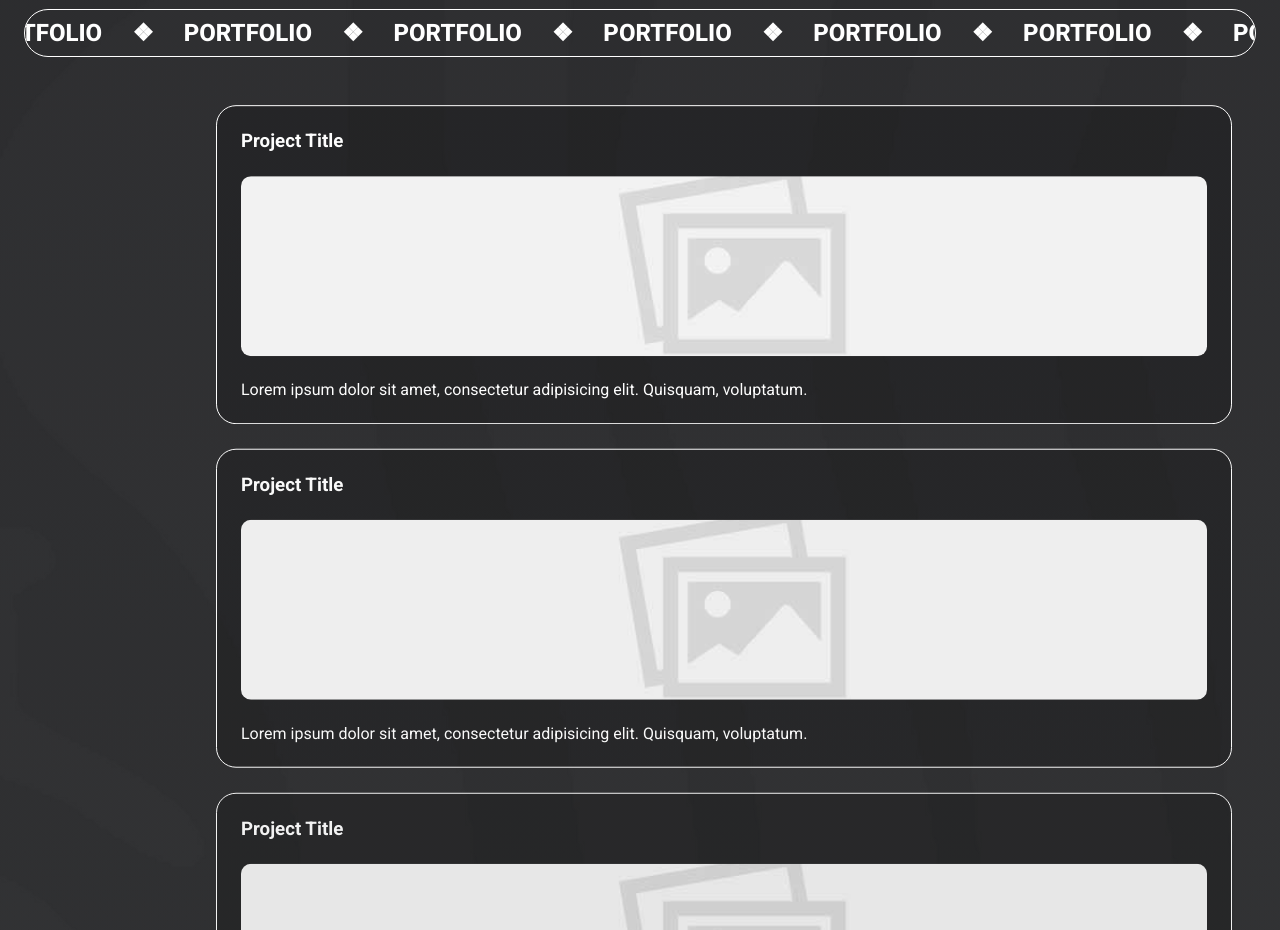
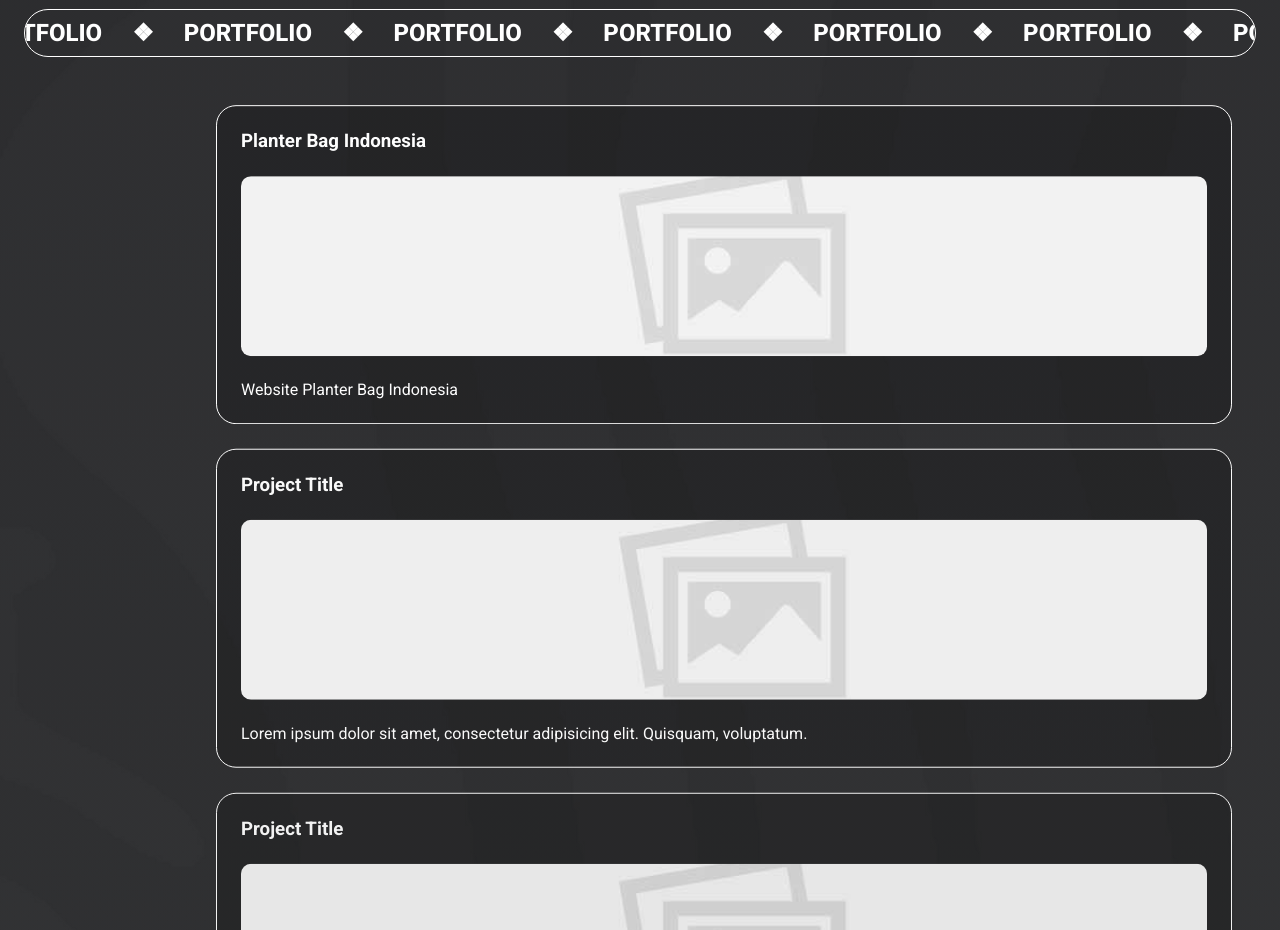
Before and after one commit to SatriaPK/Portofolio, a plain HTML site: page index.html in a window 1280 px wide. Shown: the part 1720-2650 px from the top of the page. Drawn offline with nearby package versions, Linux system fonts and the light colour scheme.

Commit message:
Add first project

```diff
--- a/index.html
+++ b/index.html
@@ -160,11 +160,11 @@
             <div class="projects-grid">
                 <div class="card">
                     <div class="card-title">
-                        <h3>Project Title</h3>
+                        <h3>Planter Bag Indonesia</h3>
                     </div>
                     <div class="card-image"><img src="images/no-image.png" alt=""></div>
                     <div class="card-description">
-                        <p>Lorem ipsum dolor sit amet, consectetur adipisicing elit. Quisquam, voluptatum.</p>
+                        <p>Website Planter Bag Indonesia</p>
                     </div>
                 </div>
                 <div class="card">
```
